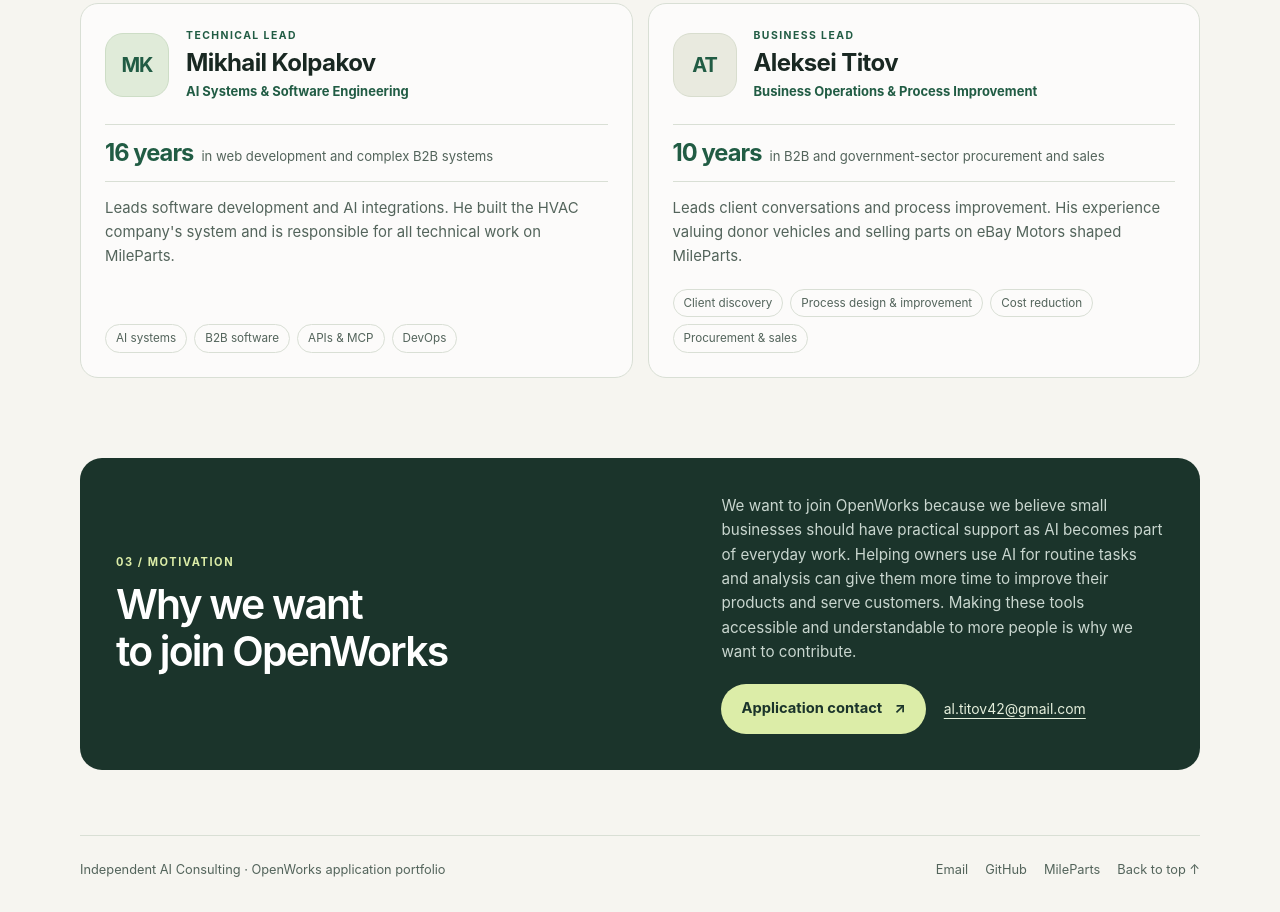
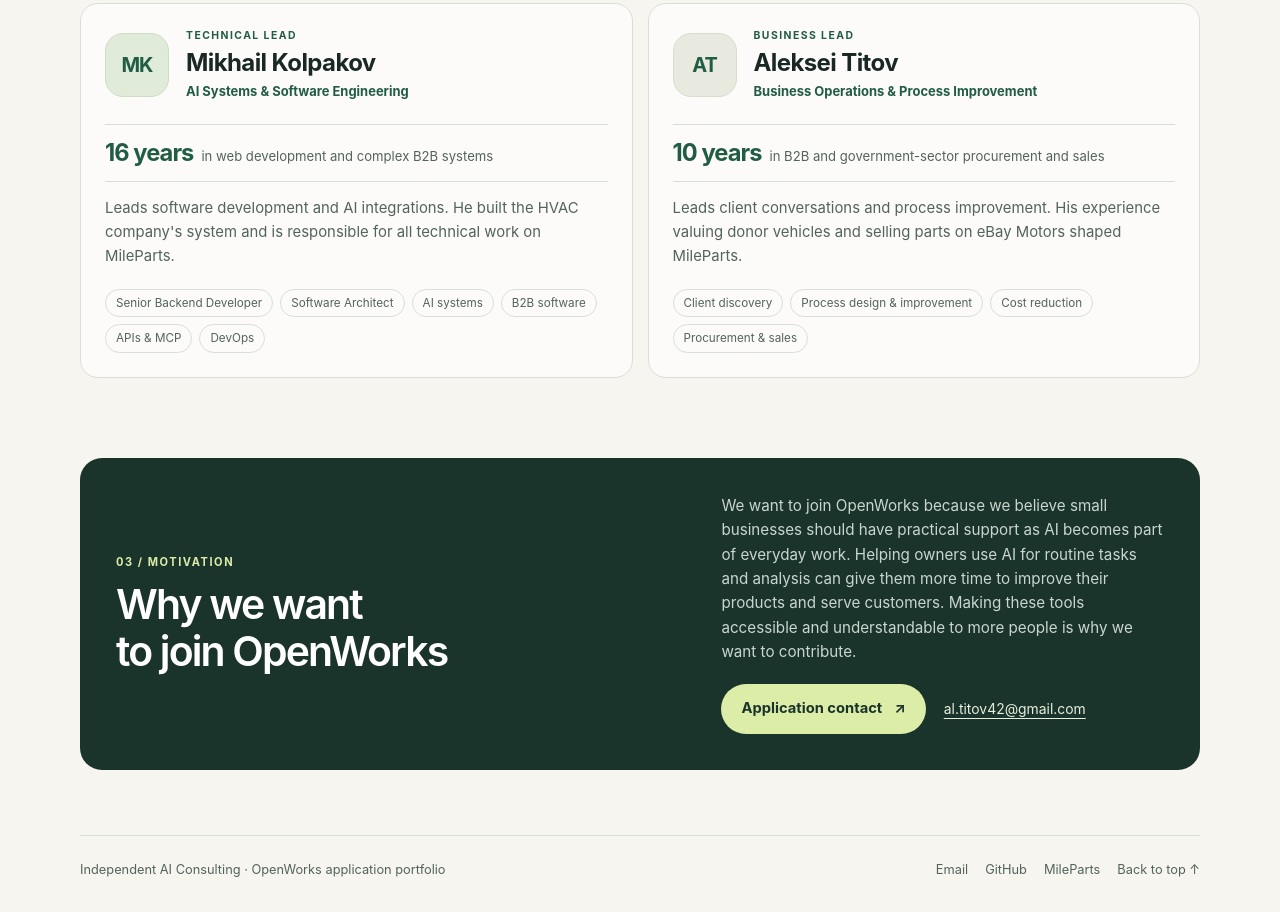
Before and after one commit to 1nterSE/openworks, a plain HTML site: page index.html in a window 1280 px wide. Shown: the part 2514-3426 px from the top of the page. Drawn offline with Linux system fonts and the light colour scheme.

Commit message:
Add senior backend and software architect skills for Mikhail

```diff
--- a/index.html
+++ b/index.html
@@ -74,7 +74,7 @@
         <div class="profile-head"><span class="avatar" aria-hidden="true">MK</span><div><div class="eyebrow">Technical lead</div><h3>Mikhail Kolpakov</h3><p class="job-title">AI Systems &amp; Software Engineering</p></div></div>
         <div class="experience"><strong>16 years</strong><span>in web development and complex B2B systems</span></div>
         <p>Leads software development and AI integrations. He built the HVAC company's system and is responsible for all technical work on MileParts.</p>
-        <div class="tags"><span class="tag">AI systems</span><span class="tag">B2B software</span><span class="tag">APIs &amp; MCP</span><span class="tag">DevOps</span></div>
+        <div class="tags"><span class="tag">Senior Backend Developer</span><span class="tag">Software Architect</span><span class="tag">AI systems</span><span class="tag">B2B software</span><span class="tag">APIs &amp; MCP</span><span class="tag">DevOps</span></div>
       </article>
       <article class="role">
         <div class="profile-head"><span class="avatar" aria-hidden="true">AT</span><div><div class="eyebrow">Business lead</div><h3>Aleksei Titov</h3><p class="job-title">Business Operations &amp; Process Improvement</p></div></div>
```
